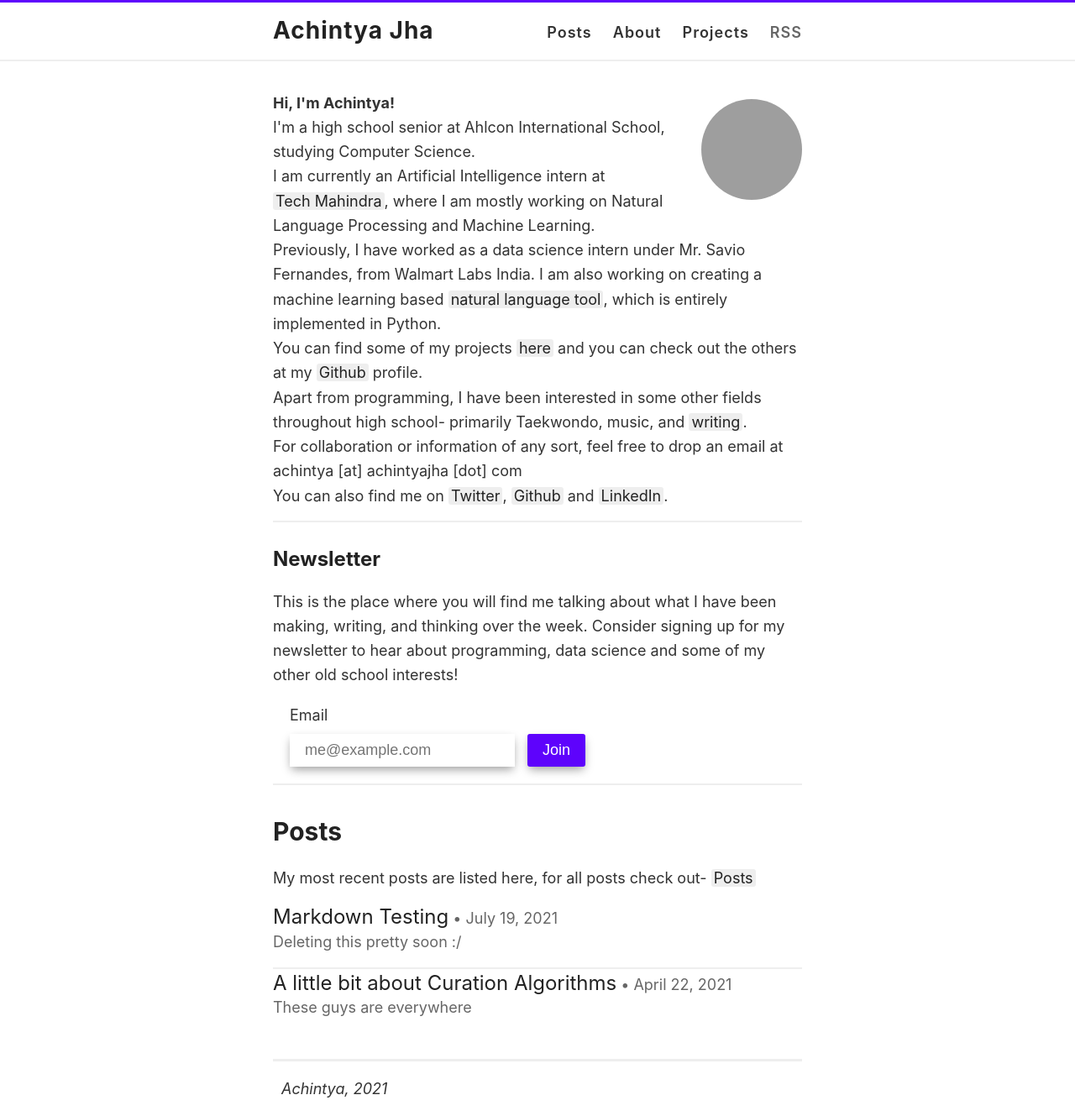
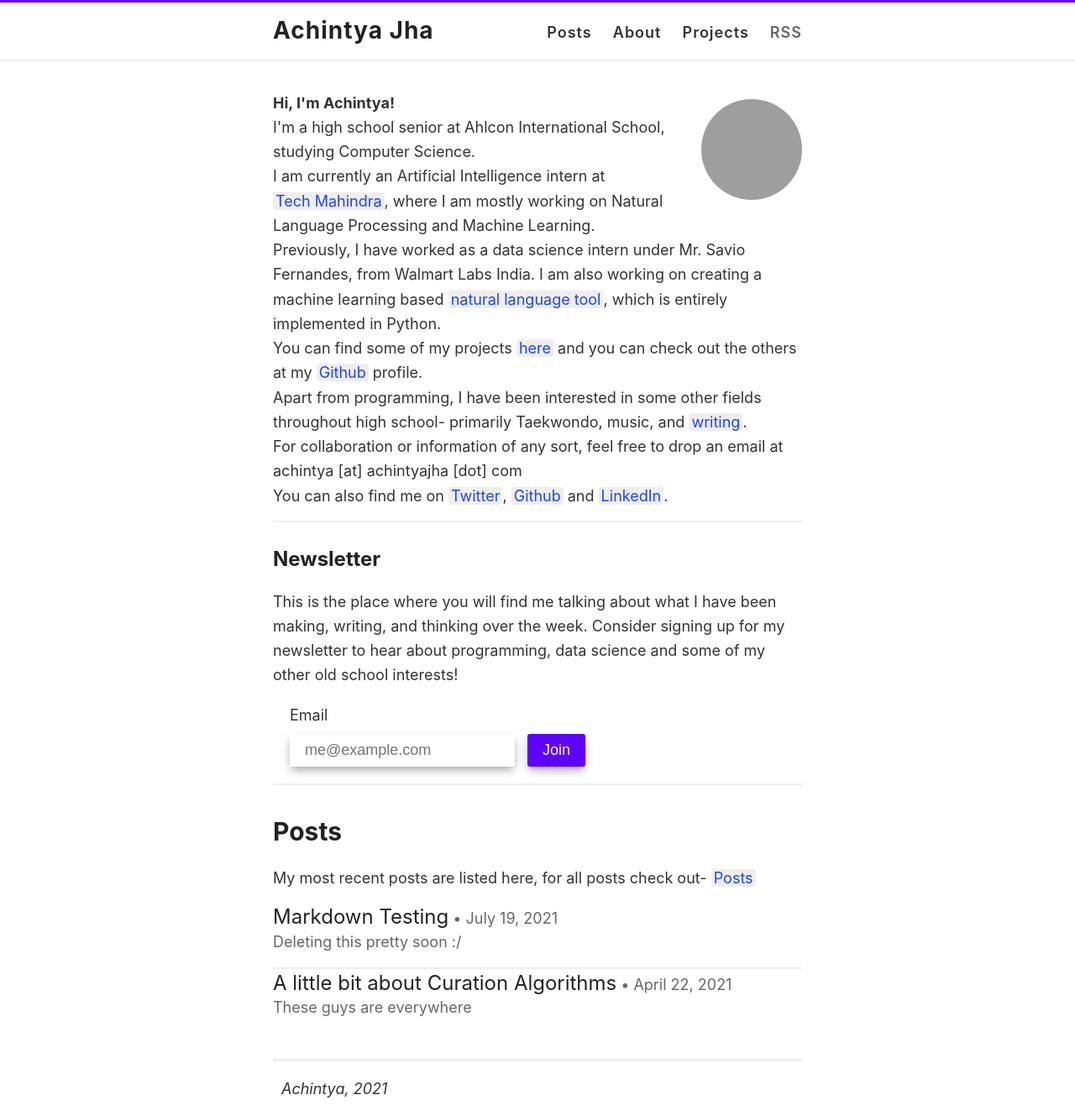
Before and after one commit to achntj/achintyajha.github.io, a Jekyll site: the page built from index.html, in a window 1280 px wide. Shown: the whole page at 84% size. Built offline with Jekyll 4.4.1, drawn with Linux system fonts in a browser that asks for light colours; grey boxes are pictures that could not be loaded.

Commit message:
royal links

```diff
--- a/_sass/_variables.scss
+++ b/_sass/_variables.scss
@@ -6,6 +6,7 @@
 $blue: #007bff;
 $purple: #5e03fc;
 $green: #19e352;
+$royal: #2046ee;
 
 // Grays
 $black: #000;
--- a/style.scss
+++ b/style.scss
@@ -86,6 +86,11 @@ a {
 
 p a {
   white-space: nowrap;
+}
+
+// Royal Links
+p > a{
+  color: $royal;
 }
 
 ul,
@@ -381,6 +386,7 @@ nav {
 }
 
 .span_header {
+  color: $darkerGray;
   font-size: 24px;
   font-weight: 400;
 }
```
